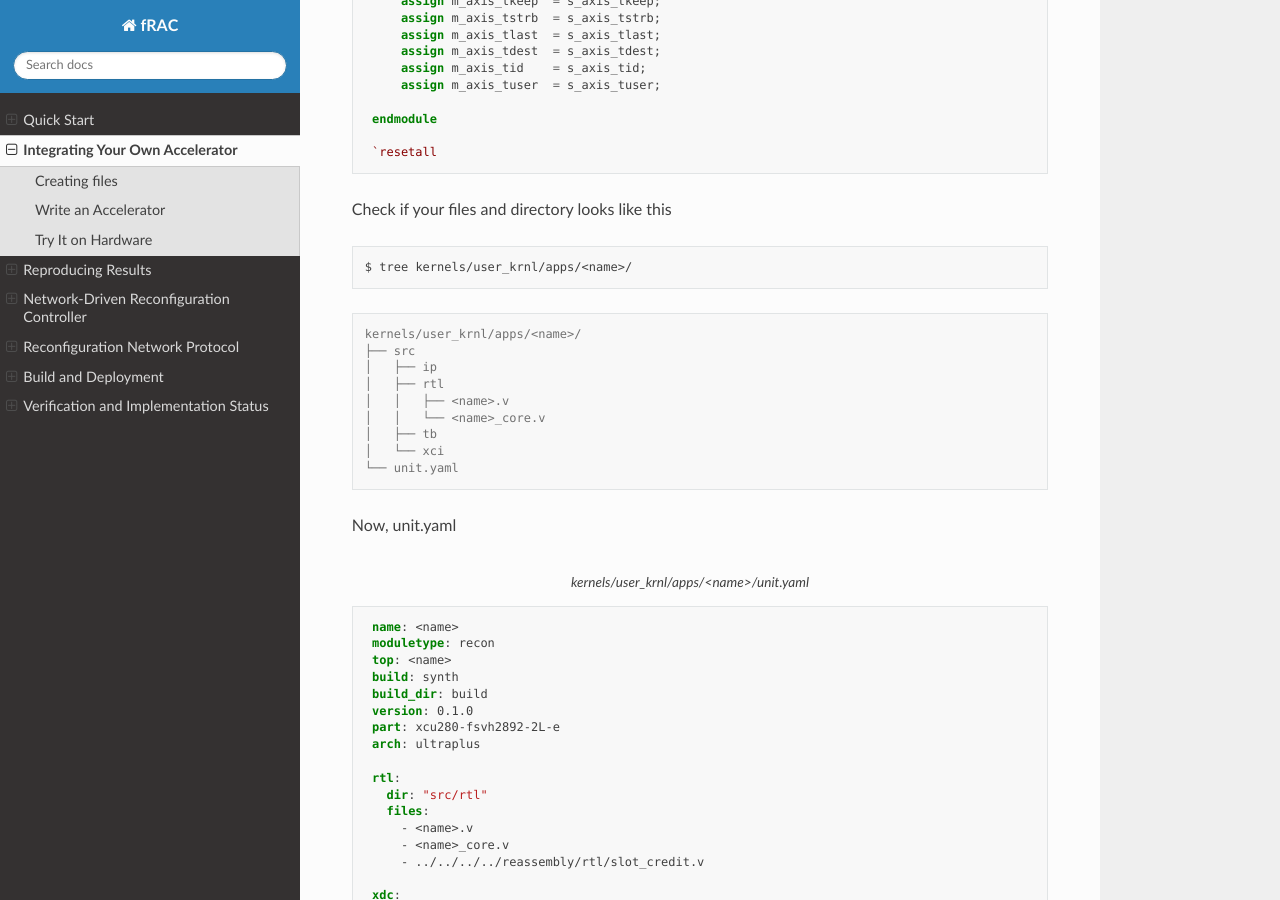
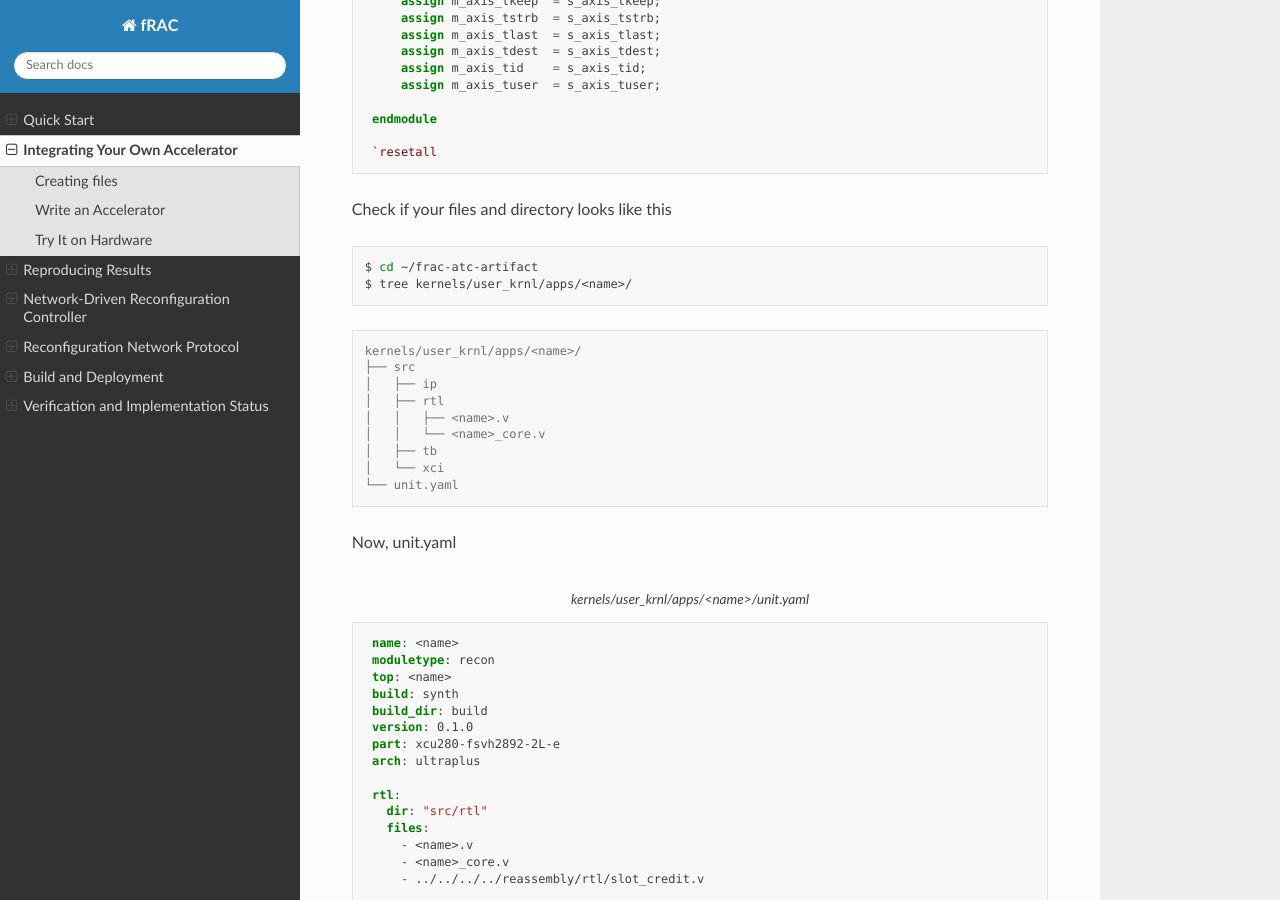
Before and after one commit to accl-kaust/frac-atc-artifact, a Sphinx documentation site: the page built from docs/adding-an-accelerator.rst, in a window 1280 px wide and 900 px high, scrolled down 3775 px. Built offline with Sphinx 7.4.7 and the Read the Docs theme 3.1.0, drawn with Linux system fonts in a browser that asks for light colours.

Commit message:
fix docs add cd before tree

```diff
--- a/docs/adding-an-accelerator.rst
+++ b/docs/adding-an-accelerator.rst
@@ -233,6 +233,7 @@ Check if your files and directory looks like this
 
 .. code-block:: sh
 
+   $ cd ~/frac-atc-artifact
    $ tree kernels/user_krnl/apps/<name>/
 
 .. code-block:: output
```
